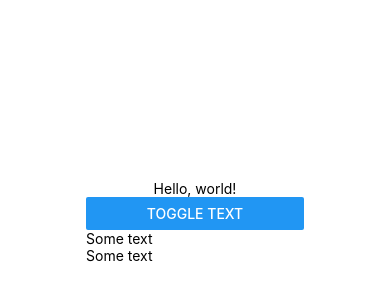
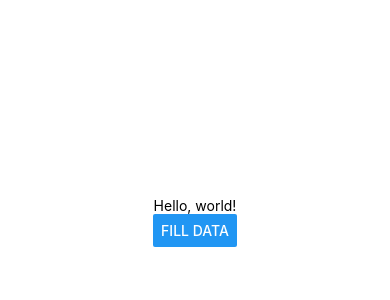
Before and after one commit to StreetOfCode/CPFO-ReactNative, a React Native app: screen / in a window 390 px wide. Shown: the part 200-500 px from the top of the page. Built offline with nearby package versions, Linux system fonts and the light colour scheme.

Commit message:
FlatList tried out. 1000 items.

```diff
--- a/App.js
+++ b/App.js
@@ -1,10 +1,10 @@
 import React, { Component } from 'react';
-import { Text, TextInput, Button, View } from 'react-native';
+import { Text, TextInput, Button, View, FlatList } from 'react-native';
 
 class MyFirstComponent extends Component {
   constructor(props) {
     super(props);
-    this.state = { isShowingText: false, text: 'Some text' };
+    this.state = { isShowingText: false, text: 'Some text', data: [] };
   }
 
   toggleText() {
@@ -13,16 +13,36 @@ class MyFirstComponent extends Component {
     ));
   }
 
+  fillData() {
+    let data = [];
+    for (let i = 0; i < 1000; i++) {
+      data.push({key: 'item' + i});
+    }
+    this.setState(() => ({
+      data: data
+    }))
+  }
+
   render() {
+    // return (
+    //   <View>
+    //     <Button
+    //       onPress={() => this.toggleText()}
+    //       title="Toggle text" />
+    //     <TextInput
+    //       onChangeText={(text) => this.setState({text: text})}
+    //       value={this.state.text} />
+    //     {(!this.state.isShowingText || this.state.text == '') && <Text>{this.state.text}</Text>}
+    //   </View>
+    // );
     return (
       <View>
         <Button
-          onPress={() => this.toggleText()}
-          title="Toggle text" />
-        <TextInput
-          onChangeText={(text) => this.setState({text: text})}
-          value={this.state.text} />
-        {(!this.state.isShowingText || this.state.text == '') && <Text>{this.state.text}</Text>}
+            onPress={() => this.fillData()}
+            title="Fill data" />
+        {this.state.data.length > 0 && <FlatList
+                                        data={this.state.data}
+                                        renderItem={({item}) => <Text>{item.key}</Text>}/>}
       </View>
     );
   }
```
